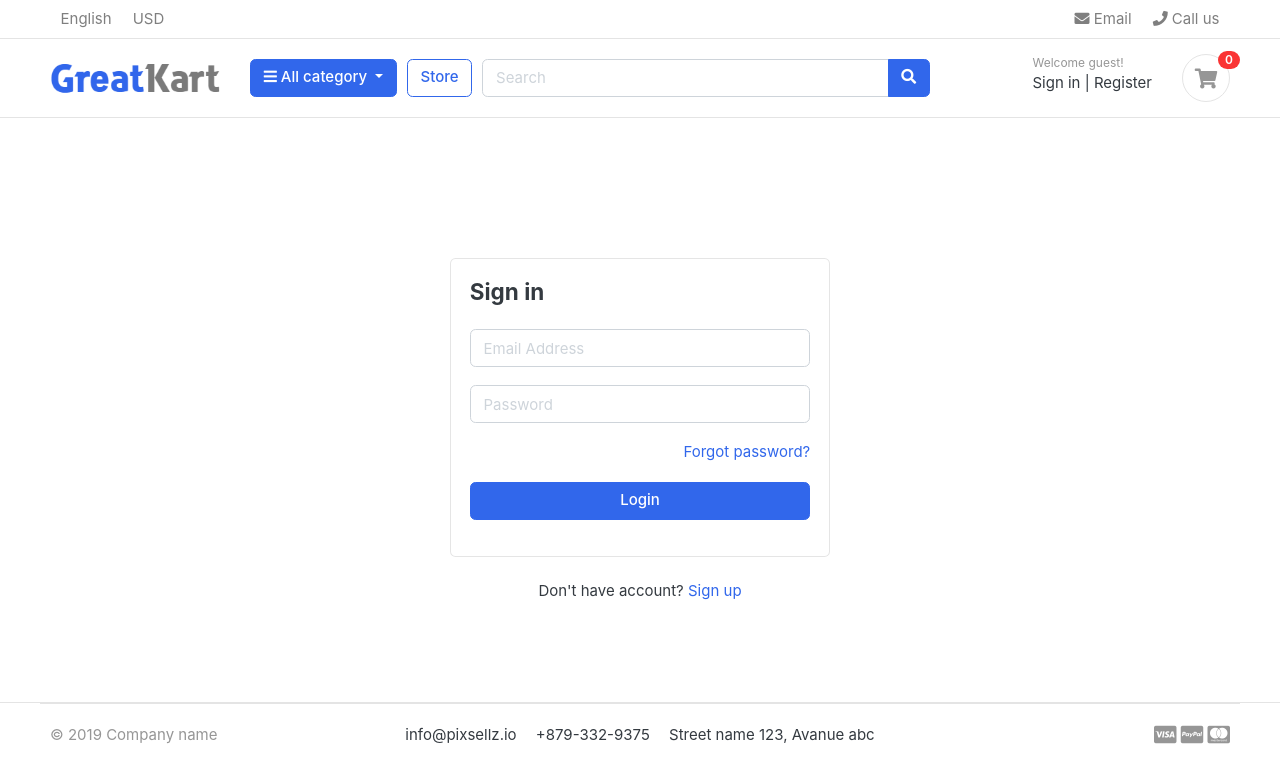
After one commit to sagarkhatridk/GreatKartDjango, a Django app: page /accounts/login/ in a window 1280 px wide. The commit adds this page. Shown: the top 783 px of the page. Run offline with Django 3.2, Linux system fonts and the light colour scheme; data that the repository does not hold is empty; some libraries are stand-ins or nearby versions; some web fonts are replaced.

Commit message:
section 12 completed

```diff
--- /dev/null
+++ b/accounts/urls.py
@@ -0,0 +1,8 @@
+from django.urls import path
+from . import views
+
+urlpatterns = [
+    path('register/', views.register, name='register'),
+    path('login/', views.login, name='login'),
+    path('logout/', views.logout, name='logout'),
+]
--- a/accounts/views.py
+++ b/accounts/views.py
@@ -1,3 +1,53 @@
-from django.shortcuts import render
+from .models import Account
+from django.shortcuts import render, redirect
+from .forms import RegistrationForm
+from django.contrib import messages, auth
+from django.contrib.auth.decorators import login_required
 
 # Create your views here.
+def register(request):
+    if request.method == 'POST':
+        form = RegistrationForm(request.POST)
+        if form.is_valid():
+            first_name = form.cleaned_data['first_name']
+            last_name = form.cleaned_data['last_name']
+            phone_number = form.cleaned_data['phone_number']
+            email = form.cleaned_data['email']
+            password = form.cleaned_data['password']
+            username = email.split('@')[0]
+
+            user = Account.objects.create_user(first_name=first_name, last_name=last_name, email=email, username=username, password=password)
+            user.phone_number = phone_number
+            user.save()
+            messages.success(request, 'Registration Successful.')
+            return redirect('register')
+    else:
+        form = RegistrationForm()
+    context = {
+        'form':form
+    }
+    return render(request, 'accounts/register.html', context)
+
+def login(request):
+    if request.method == "POST":
+        email = request.POST['email']
+        password = request.POST['password']
+
+        user = auth.authenticate(email=email, password=password)
+        print(user)
+
+        if user is not None:
+            auth.login(request, user)
+            messages.success(request, 'Loggedin successfully.')
+            return redirect('home')
+        else:
+            messages.error(request, 'invalid login credentials')
+            return redirect('login')
+
+    return render(request, 'accounts/login.html')
+
+@login_required(login_url='login')
+def logout(request):
+    auth.logout(request)
+    messages.success(request, 'Logged out.')
+    return redirect('login')
--- a/greatkart/settings.py
+++ b/greatkart/settings.py
@@ -133,3 +133,9 @@ STATICFILES_DIRS = [
 # media files configurations
 MEDIA_URL = '/media/'
 MEDIA_ROOT = BASE_DIR / 'media'
+
+from django.contrib.messages import constants as messages
+
+MESSAGE_TAGS = {
+    messages.ERROR: "danger",
+}
--- a/greatkart/urls.py
+++ b/greatkart/urls.py
@@ -24,4 +24,5 @@ urlpatterns = [
     path('', views.home, name="home"),
     path('store/', include('store.urls')),
     path('cart/', include('carts.urls')),
+    path('accounts/', include('accounts.urls')),
 ] + static(settings.MEDIA_URL, document_root=settings.MEDIA_ROOT)
--- /dev/null
+++ b/templates/accounts/login.html
@@ -0,0 +1,41 @@
+{% extends 'base.html' %}
+
+{% block content %}
+<!-- ========================= SECTION CONTENT ========================= -->
+<section class="section-conten padding-y" style="min-height:70vh">
+
+    <!-- ============================ COMPONENT LOGIN   ================================= -->
+        <div class="card mx-auto" style="max-width: 380px; margin-top:100px;">
+
+          <div class="card-body">
+          <h4 class="card-title mb-4">Sign in</h4>
+          {% include 'includes/alerts.html' %}
+          <form action="{% url 'login' %}" method="post">
+            {% csrf_token %}
+              <div class="form-group">
+                 <input type="email" class="form-control" placeholder="Email Address" name="email">
+              </div> <!-- form-group// -->
+              <div class="form-group">
+                <input type="password" class="form-control" placeholder="Password" name="password">
+              </div> <!-- form-group// -->
+
+              <div class="form-group">
+                  <a href="#" class="float-right">Forgot password?</a>
+
+              </div> <!-- form-group form-check .// -->
+              <div class="form-group">
+                  <button type="submit" class="btn btn-primary btn-block"> Login  </button>
+              </div> <!-- form-group// -->
+          </form>
+          </div> <!-- card-body.// -->
+        </div> <!-- card .// -->
+
+         <p class="text-center mt-4">Don't have account? <a href="{% url 'register' %}">Sign up</a></p>
+         <br><br>
+    <!-- ============================ COMPONENT LOGIN  END.// ================================= -->
+
+
+    </section>
+    <!-- ========================= SECTION CONTENT END// ========================= -->
+
+{% endblock %}
--- /dev/null
+++ b/templates/includes/alerts.html
@@ -0,0 +1,11 @@
+{% if messages %}
+{% for message in messages %}
+<div id="message" class="container">
+    <div {% if message.tags %} class="alert alert-{{ message.tags }}" {% endif %} role="alert">
+        <button type="button" class="close" data-dismiss="alert"><span aria-hidden="true">&times;</span></button>
+        {% if message.level == DEFAULT_MESSAGE_LEVELS.ERROR %}Error: {% endif %}
+        {{ message }}
+    </div>
+</div>
+{% endfor %}
+{% endif %}
--- a/templates/includes/navbar.html
+++ b/templates/includes/navbar.html
@@ -50,7 +50,8 @@
                 <div class="col-lg  col-md-6 col-sm-12 col">
                     <form action="{% url 'search' %}" class="search" method="GET">
                         <div class="input-group w-100">
-                                <input type="text" class="form-control" style="width:60%;" placeholder="Search" name="keyword">
+                            <input type="text" class="form-control" style="width:60%;" placeholder="Search"
+                                name="keyword">
 
                             <div class="input-group-append">
                                 <button class="btn btn-primary" type="submit">
@@ -62,13 +63,23 @@
                 </div> <!-- col.// -->
                 <div class="col-lg-3 col-sm-6 col-8 order-2 order-lg-3">
                     <div class="d-flex justify-content-end mb-3 mb-lg-0">
+                        {% if user.id is None %}
                         <div class="widget-header">
                             <small class="title text-muted">Welcome guest!</small>
                             <div>
-                                    <a href="./signin.html">Sign in</a> <span class="dark-transp"> | </span>
-                                    <a href="./register.html"> Register</a>
+                                <a href="{% url 'login' %}">Sign in</a> <span class="dark-transp"> | </span>
+                                <a href="{% url 'register' %}"> Register</a>
                             </div>
                         </div>
+                        {% else %}
+                        <div class="widget-header">
+                            <small class="title text-muted">Welcome {{suer.first_name}}!</small>
+                            <div>
+                                <a href="#">Dashboard</a> <span class="dark-transp"> | </span>
+                                <a href="{% url 'logout' %}">Logout</a>
+                            </div>
+                        </div>
+                        {% endif %}
                         <a href="{% url 'cart' %}" class="widget-header pl-3 ml-3">
                             <div class="icon icon-sm rounded-circle border"><i class="fa fa-shopping-cart"></i>
                             </div>
```
Also changed, not shown: accounts/forms.py (added, +29 -0 lines), templates/accounts/register.html (added, +62 -0 lines). Lines whose indentation alone changed are shown as unchanged.
